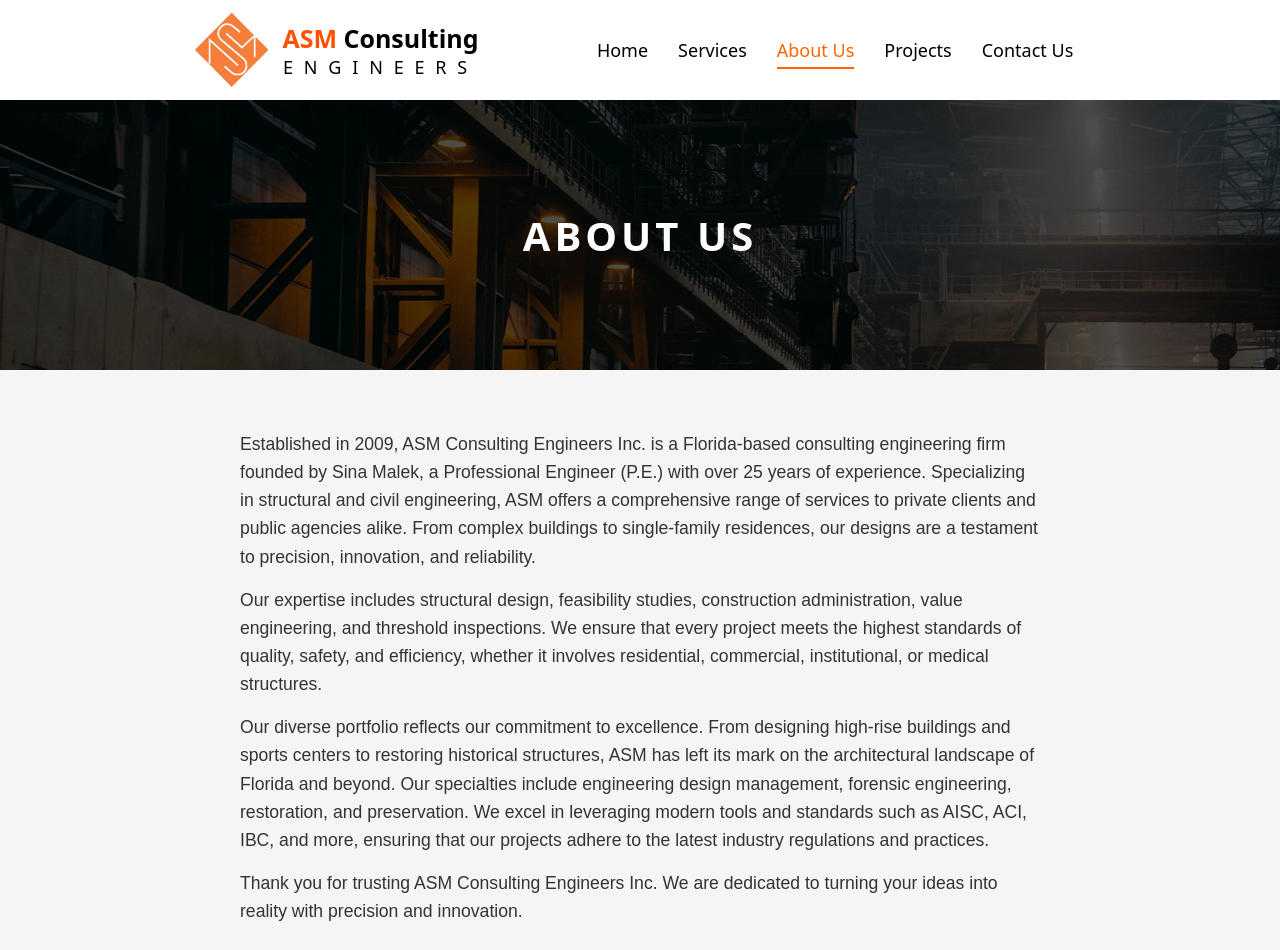
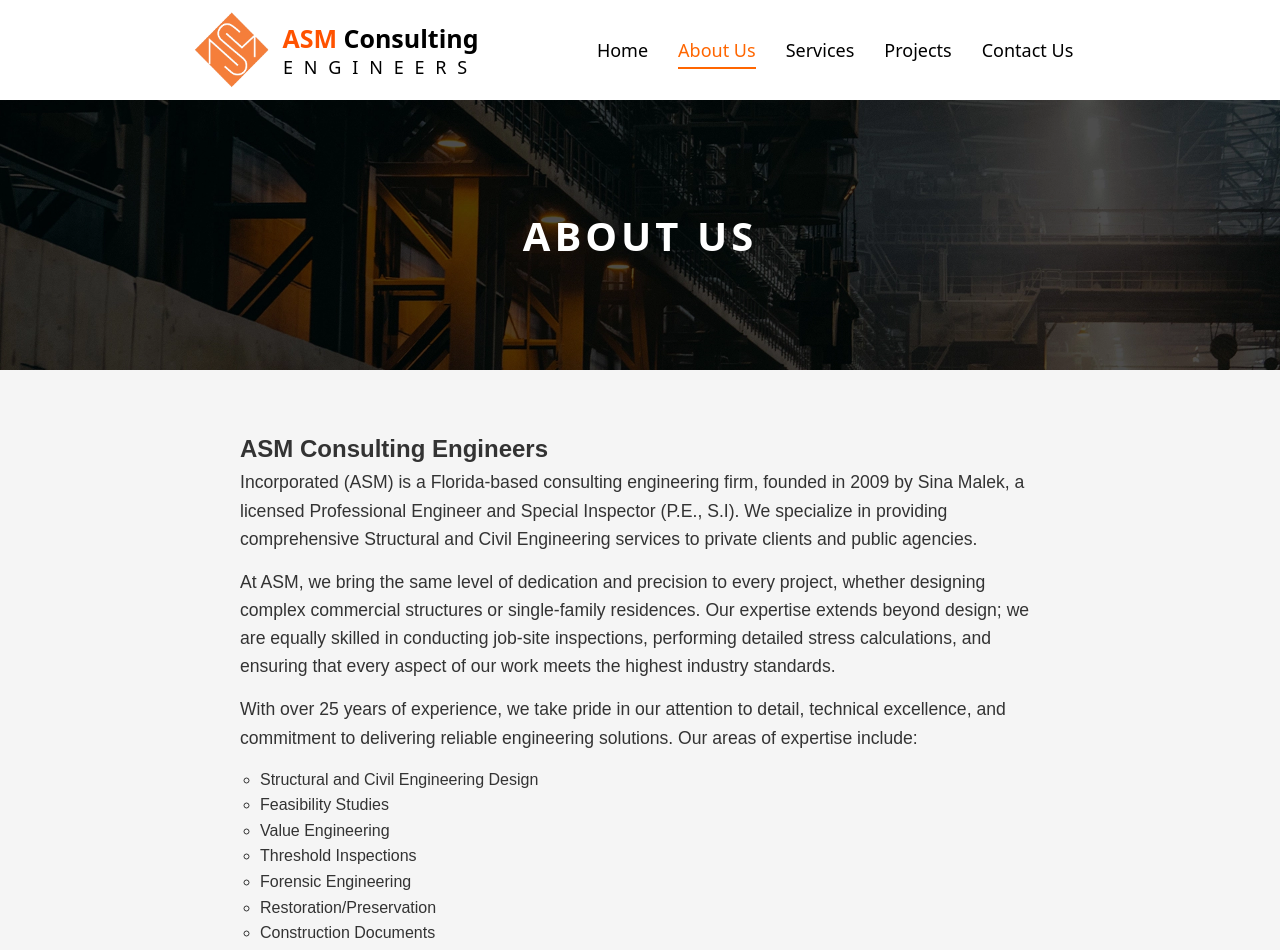
Before and after one commit to Yoryoboy/asm-website, a React (Vite) app: page /about in a window 1280 px wide. Shown: the top 950 px of the page. Built offline with nearby package versions, Linux system fonts and the light colour scheme.

Commit message:
Update website content and styling with improved images and AboutUs section

```diff
--- a/src/components/Navbar.jsx
+++ b/src/components/Navbar.jsx
@@ -53,6 +53,11 @@ function Navbar() {
           </NavLink>
         </li>
         <li className={styles.navbarNavItem}>
+          <NavLink to="/about" className={styles.navLink} onClick={toggleMenu}>
+            About Us
+          </NavLink>
+        </li>
+        <li className={styles.navbarNavItem}>
           <NavLink
             to="/services"
             className={styles.navLink}
@@ -61,11 +66,7 @@ function Navbar() {
             Services
           </NavLink>
         </li>
-        <li className={styles.navbarNavItem}>
-          <NavLink to="/about" className={styles.navLink} onClick={toggleMenu}>
-            About Us
-          </NavLink>
-        </li>
+
         <li className={styles.navbarNavItem}>
           <NavLink
             to="/projects"
--- a/src/pages/AboutUs/AboutUs.jsx
+++ b/src/pages/AboutUs/AboutUs.jsx
@@ -9,38 +9,39 @@ function AboutUs() {
       <PageHeader title="about us" img={pageHeaderImg} />
       <section className={styles.aboutUs}>
         <div className={styles.aboutUsContainer}>
+          <h2>ASM Consulting Engineers</h2>
           <p>
-            Established in 2009, ASM Consulting Engineers Inc. is a
-            Florida-based consulting engineering firm founded by Sina Malek, a
-            Professional Engineer (P.E.) with over 25 years of experience.
-            Specializing in structural and civil engineering, ASM offers a
-            comprehensive range of services to private clients and public
-            agencies alike. From complex buildings to single-family residences,
-            our designs are a testament to precision, innovation, and
-            reliability.
+            Incorporated (ASM) is a Florida-based consulting engineering firm,
+            founded in 2009 by Sina Malek, a licensed Professional Engineer and
+            Special Inspector (P.E., S.I). We specialize in providing
+            comprehensive Structural and Civil Engineering services to
+            private clients and public agencies.
           </p>
           <p>
-            Our expertise includes structural design, feasibility studies,
-            construction administration, value engineering, and threshold
-            inspections. We ensure that every project meets the highest
-            standards of quality, safety, and efficiency, whether it involves
-            residential, commercial, institutional, or medical structures.
+            At ASM, we bring the same level of dedication and precision to every
+            project, whether designing complex commercial structures or
+            single-family residences. Our expertise extends beyond design; we
+            are equally skilled in conducting job-site inspections, performing
+            detailed stress calculations, and ensuring that every aspect of our
+            work meets the highest industry standards.
           </p>
           <p>
-            Our diverse portfolio reflects our commitment to excellence. From
-            designing high-rise buildings and sports centers to restoring
-            historical structures, ASM has left its mark on the architectural
-            landscape of Florida and beyond. Our specialties include engineering
-            design management, forensic engineering, restoration, and
-            preservation. We excel in leveraging modern tools and standards such
-            as AISC, ACI, IBC, and more, ensuring that our projects adhere to
-            the latest industry regulations and practices.
+            With over 25 years of experience, we take pride in our attention to
+            detail, technical excellence, and commitment to delivering reliable
+            engineering solutions. Our areas of expertise include:
           </p>
-          <p>
-            Thank you for trusting ASM Consulting Engineers Inc. We are
-            dedicated to turning your ideas into reality with precision and
-            innovation.
-          </p>
+          <ul>
+            <li>Structural and Civil Engineering Design</li>
+            <li>Feasibility Studies</li>
+            <li>Value Engineering</li>
+            <li>Threshold Inspections</li>
+            <li>Forensic Engineering</li>
+            <li>Restoration/Preservation</li>
+            <li>Construction Documents</li>
+            <li>Building Investigations and Assessment</li>
+            <li>30/40/50-Year Recertification</li>
+            <li>Structural Integrity Reserve Studies (SIRS)</li>
+          </ul>
         </div>
       </section>
     </main>
--- a/src/pages/AboutUs/AboutUs.module.css
+++ b/src/pages/AboutUs/AboutUs.module.css
@@ -22,3 +22,8 @@
   font-size: 1.1rem;
   margin-bottom: 15px;
 }
+
+.aboutUsContainer ul {
+ list-style-type: circle;
+  margin-left: 20px;
+}
```
